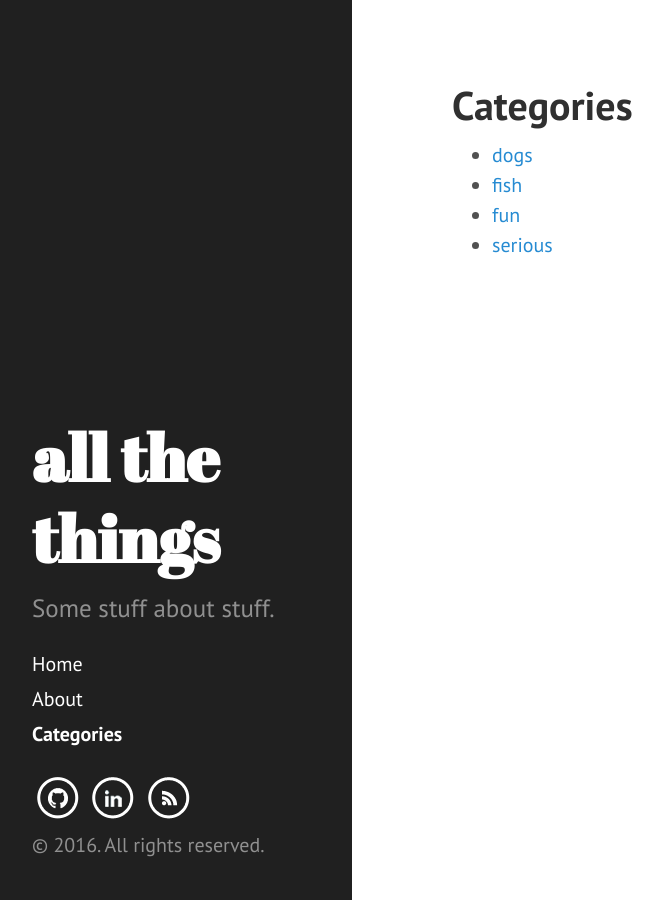
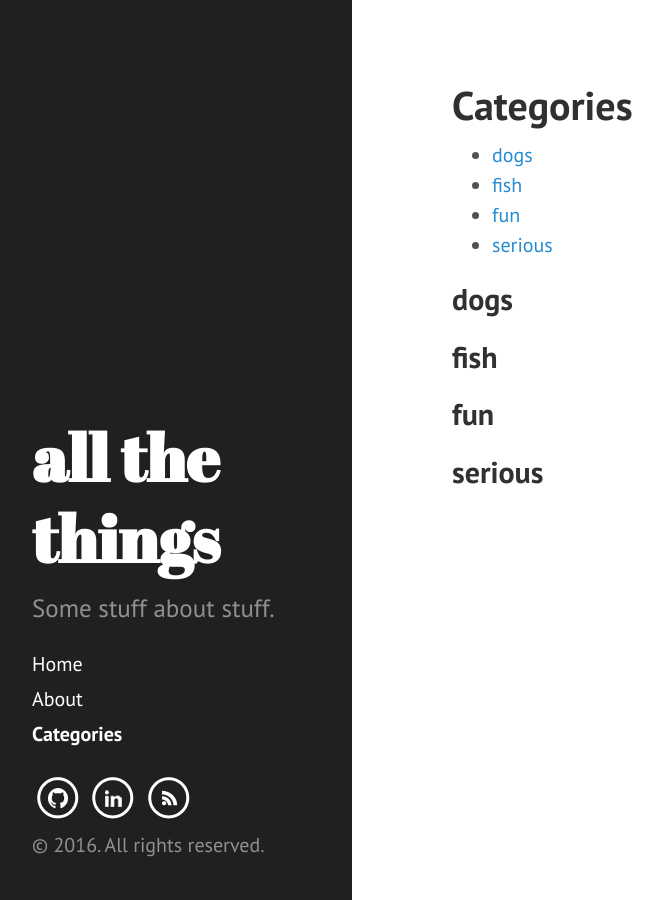
Before and after one commit to nbobhate/nbobhate.github.io, a Jekyll site: the page built from categories.md, in a window 1280 px wide. Shown: the whole page, without its empty margins (8-671 px from the left). Built offline with Jekyll 4.4.1, drawn with Linux system fonts in a browser that asks for light colours.

Commit message:
Update categories.md

```diff
--- a/categories.md
+++ b/categories.md
@@ -23,3 +23,20 @@
   		{% endunless %}
   	{% endfor %}
 </ul>
+
+
+{% for item in (0..site.tags.size) %}{% unless forloop.last %}
+  {% capture this_word %}{{ tags_list[item] | strip_newlines }}{% endcapture %}
+  <h2 id="{{ this_word }}">{{ this_word }}</h2>
+  <ul class="post-list">
+  {% for post in site.tags[this_word] %}
+  {% if post.title != null %}
+	<li>
+		<article>
+			<a href="{{ post.url }}">{{ post.title }} <span class="entry-date"><time datetime="{{ post.date | date_to_xmlschema }}">{{ post.date | date: "%B %d, %Y" }}</time></span></a>
+		</article>
+	</li>
+  {% endif %}
+  {% endfor %}
+  </ul>
+{% endunless %}{% endfor %}
```
